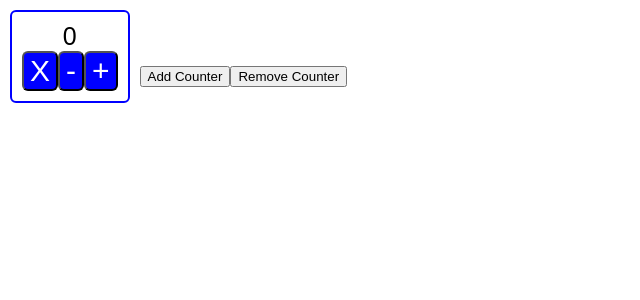
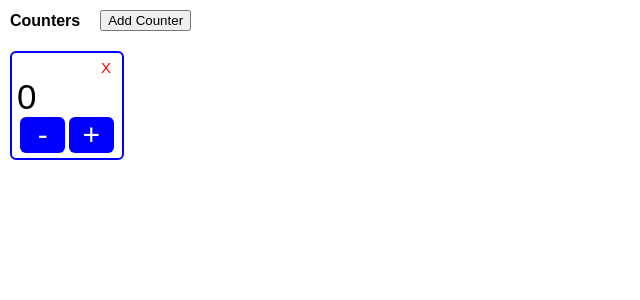
Before and after one commit to fullnelson14/todo-react, a React (Create React App) app: page / in a window 1280 px wide. Both pictures are taken after a click on the button "Add Counter". Shown: the top 300 px of the page, without its empty margins (0-640 px from the left). Built offline with nearby package versions, Linux system fonts and the light colour scheme.

Commit message:
added ability to remove specific counters

```diff
--- a/src/App.js
+++ b/src/App.js
@@ -1,31 +1,35 @@
-import React, { Component } from 'react';
-import Counter from './components/counter.js';
-import {connect} from 'react-redux';
+import React, { Component } from "react";
+import Counter from "./components/counter.js";
+import { connect } from "react-redux";
 
 class App extends Component {
   render() {
     return (
       <div className="App">
-          {this.props.counters.map( e => <Counter id={e.id} />)}
+        <div className="header-row">
+          <h4>Counters</h4>
           <button onClick={this.props.addCounter}>Add Counter</button>
-          <button onClick={this.props.removeCounter}>Remove Counter</button>
+        </div>
 
+        {this.props.counters.map(e => (
+          <Counter id={e.id} />
+        ))}
       </div>
     );
   }
 }
 
-const AppContainer = connect(state => {
-        return {
-                counters: state.counters
-        }
-}, dispatch => {
+const AppContainer = connect(
+  state => {
     return {
-        addCounter: () => dispatch({ type: 'ADD_COUNTER' }),
-        removeCounter: () => dispatch({ type: 'REMOVE_COUNTER' }),
-    }
-})(App);
-
-
+      counters: state.counters
+    };
+  },
+  dispatch => {
+    return {
+      addCounter: () => dispatch({ type: "ADD_COUNTER" })
+    };
+  }
+)(App);
 
 export default AppContainer;
--- a/src/components/counter.js
+++ b/src/components/counter.js
@@ -1,34 +1,47 @@
-import React, { Component } from 'react';
-import {connect} from 'react-redux';
-
+import React, { Component } from "react";
+import { connect } from "react-redux";
 
 class Counter extends Component {
   render() {
-    let displayValue = 0;
-    if (this.props.count[this.props.id] && this.props.count[this.props.id].count) {
-        displayValue = this.props.count[this.props.id].count;
-    }
+    let displayValue = this.props.count.find(e => e.id === this.props.id).count;
     return (
-      <div className='count-number'>
-        <div >{displayValue}</div>
-        <button className='remove-button' >X</button>
-        <button onClick={() => this.props.decrement(this.props.id)}>-</button>
-        <button onClick={() => this.props.increment(this.props.id)}>+</button>
+      <div className="count-number">
+        <div className="flex-container">
+          <button
+            className="remove-button"
+            onClick={() => this.props.removeCounter(this.props.id)}
+          >
+            X
+          </button>
+          <div className="row1">
+            <div>{displayValue}</div>
+          </div>
+          <div className="row2">
+            <button onClick={() => this.props.decrement(this.props.id)}>
+              -
+            </button>
+            <button onClick={() => this.props.increment(this.props.id)}>
+              +
+            </button>
+          </div>
+        </div>
       </div>
-
     );
   }
 }
 
-
-const CounterContainer = connect(state => {
+const CounterContainer = connect(
+  state => {
     return {
-        count: state.counters
-    }
-}, dispatch => {
-  return {
-    increment: (id) => dispatch({type: 'INCREMENT', id}),
-    decrement: (id) => dispatch({type: 'DECREMENT', id})
+      count: state.counters
+    };
+  },
+  dispatch => {
+    return {
+      increment: id => dispatch({ type: "INCREMENT", id }),
+      decrement: id => dispatch({ type: "DECREMENT", id }),
+      removeCounter: id => dispatch({ type: "REMOVE_COUNTER", id })
+    };
   }
-})(Counter);
+)(Counter);
 export default CounterContainer;
--- a/src/index.css
+++ b/src/index.css
@@ -4,20 +4,70 @@ body {
   font-family: sans-serif;
 }
 
+.header-row {
+  display: flex;
+  align-items: center;
+}
+
+.header-row button,
+.header-row h4 {
+  margin: 10px;
+}
 
 .count-number {
   margin: 10px;
   border: 2px solid blue;
   border-radius: 6px;
-    padding: 10px;
+  padding: 5px;
   display: inline-block;
-    text-align: center;
-    font-size: 25px;
+  width: 100px;
 }
 
-.count-number button {
+.flex-container {
+  display: flex;
+  flex-direction: column;
+  justify-content: space-between;
+}
+
+.row1 {
+  display: flex;
+}
+
+.row1 div {
+  font-size: 35px;
+}
+
+.remove-button {
+  color: red;
+  background-color: transparent;
+  border: none;
+  font-size: 15px;
+  transition-duration: 400ms;
+  align-self: flex-end;
+}
+
+.remove-button:hover {
+  color: black;
+}
+
+.remove-button:active {
+  color: grey;
+}
+
+.remove-button:focus {
+  outline: none;
+}
+
+.row2 {
+  display: flex;
+  justify-content: space-evenly;
+}
+
+.row2 button {
   color: white;
   background-color: blue;
   border-radius: 6px;
+  border: none;
+  width: 45%;
   font-size: 30px;
 }
--- a/src/index.js
+++ b/src/index.js
@@ -1,51 +1,59 @@
-import React from 'react';
-import ReactDOM from 'react-dom';
-import './index.css';
-import App from './App';
-import registerServiceWorker from './registerServiceWorker';
-import {Provider} from 'react-redux';
-import {createStore} from 'redux';
+import React from "react";
+import ReactDOM from "react-dom";
+import "./index.css";
+import App from "./App";
+import registerServiceWorker from "./registerServiceWorker";
+import { Provider } from "react-redux";
+import { createStore } from "redux";
 
 const initState = {
   counters: [],
   numCounters: 0
-}
+};
 const store = createStore(reducer);
 
-
 function reducer(state = initState, action) {
-
-  switch(action.type) {
-    case 'INCREMENT':
+  switch (action.type) {
+    case "INCREMENT":
       return {
         ...state,
-          counters: state.counters.map(counter => counter.id === action.id ? {
+        counters: state.counters.map(
+          counter =>
+            counter.id === action.id
+              ? {
                   ...counter,
                   count: counter.count + 1
-          } : counter)
+                }
+              : counter
+        )
       };
 
-    case 'DECREMENT':
+    case "DECREMENT":
       return {
         ...state,
-          counters: state.counters.map(counter => counter.id === action.id ? {
+        counters: state.counters.map(
+          counter =>
+            counter.id === action.id
+              ? {
                   ...counter,
                   count: counter.count - 1
-          } : counter)
+                }
+              : counter
+        )
       };
-    case 'ADD_COUNTER':
+    case "ADD_COUNTER":
       return {
         ...state,
-              counters: [
-                ...state.counters,
-                  { count: 0, id: state.counters.length }
-              ]
-          }
-    case 'REMOVE_COUNTER':
+        counters: [...state.counters, { count: 0, id: state.numCounters }],
+        numCounters: state.numCounters + 1
+      };
+    case "REMOVE_COUNTER":
       return {
         ...state,
-              counters: state.counters.slice(0, -1)
-          }
+        counters: state.counters.filter(e => {
+          return e.id !== action.id;
+        })
+      };
     default:
       return state;
   }
@@ -54,5 +62,7 @@ function reducer(state = initState, action) {
 ReactDOM.render(
   <Provider store={store}>
     <App />
-  </Provider>, document.getElementById('root'));
+  </Provider>,
+  document.getElementById("root")
+);
 registerServiceWorker();
```
Lines whose indentation alone changed are shown as unchanged.
